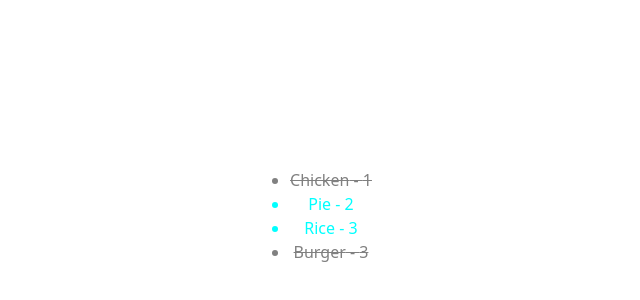
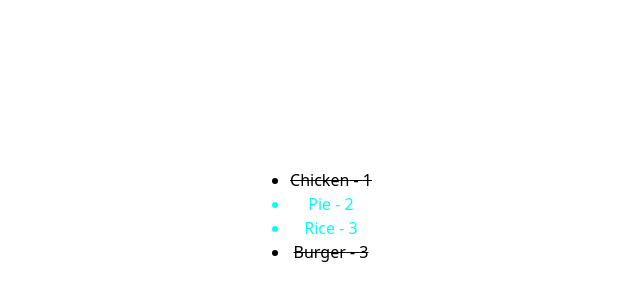
Before and after one commit to WestinSherman/ReactUdemyRerun, a React (Vite) app in the folder First-React-App/: page / in a window 1280 px wide. Shown: the part 184-484 px from the top of the page, without its empty margins (329-969 px from the left). Built offline with nearby package versions, Linux system fonts and the light colour scheme.

Commit message:
S_64(632), finished.

```diff
--- a/First-React-App/src/components/ShoppingList.jsx
+++ b/First-React-App/src/components/ShoppingList.jsx
@@ -1,10 +1,13 @@
+import ShoppingListItem from "./ShoppingListItem"
 export default function ShoppingList({ items }) {
     return (
         <ul>
-            {items.map((i) => <li key={i.id} style={{
-                color: i.isPurchased ? "grey" : "cyan",
-                textDecoration: i.isPurchased ? "line-through" : "none"
-            }}>{i.item} - {i.units}</li>)}
+            {items.map((i) => (
+                <ShoppingListItem
+                    key={i.id}
+                    {...i}
+                />
+            ))}
         </ul>
     )
 }
--- /dev/null
+++ b/First-React-App/src/components/ShoppingListItem.jsx
@@ -0,0 +1,11 @@
+export default function ShoppingListItem({ item, units, isPurchased }) {
+    const styles = {
+        color: isPurchased ? "black" : "cyan",
+        textDecoration: isPurchased ? "line-through" : "none"
+    };
+    return (
+        <li style={styles}>
+            {item} - {units}
+        </li>
+    )
+}
```
Also changed, not shown: 1 other file (tests, documents, lock files or other folders).
